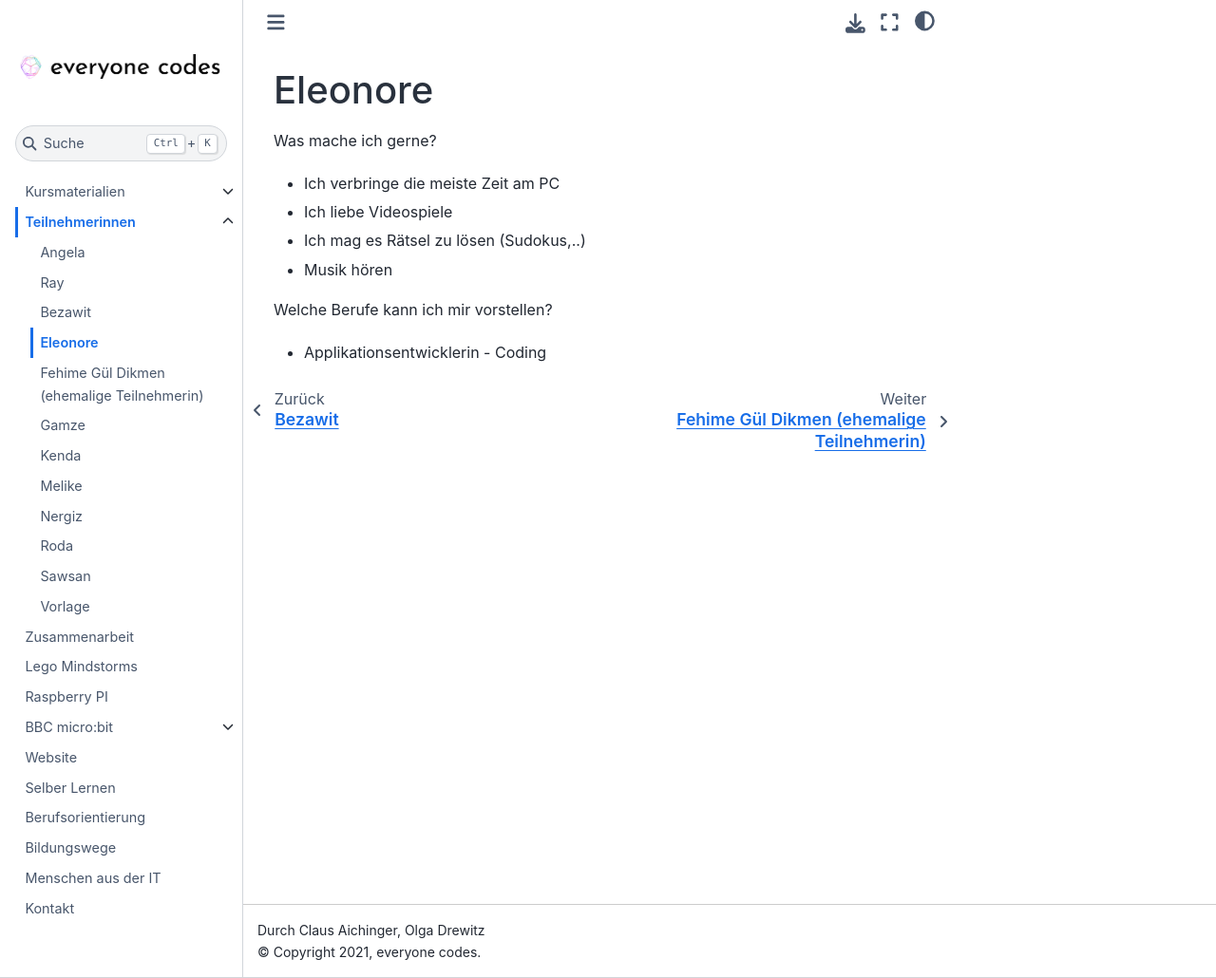
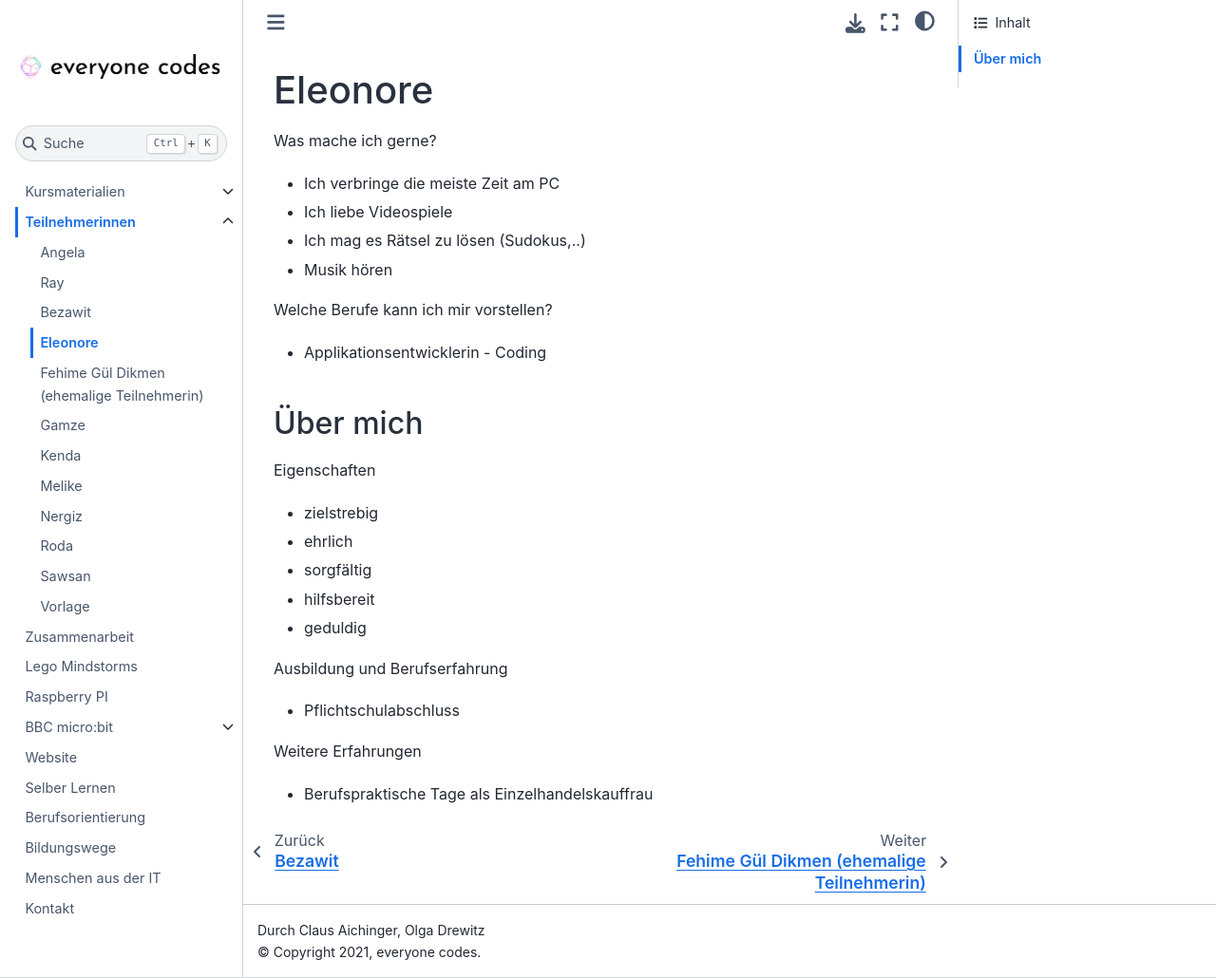
Before and after one commit to ec-mentors/IT-ist-das-was-fuer-mich-i03, a Sphinx documentation site: the page built from source/participants/eleonore.md, in a window 1280 px wide and 1030 px high. Shown: the whole window at 95% size. Built offline with Sphinx 7.4.7 and the Sphinx Book theme 1.1.4, drawn with Linux system fonts in a browser that asks for light colours.

Commit message:
Update eleonore.md

```diff
--- a/source/participants/eleonore.md
+++ b/source/participants/eleonore.md
@@ -10,3 +10,21 @@ Was mache ich gerne?
 Welche Berufe kann ich mir vorstellen?
 
 - Applikationsentwicklerin - Coding
+
+## Über mich
+
+Eigenschaften
+
+- zielstrebig
+- ehrlich
+- sorgfältig
+- hilfsbereit
+- geduldig
+
+Ausbildung und Berufserfahrung
+
+- Pflichtschulabschluss
+
+Weitere Erfahrungen
+
+- Berufspraktische Tage als Einzelhandelskauffrau
```
